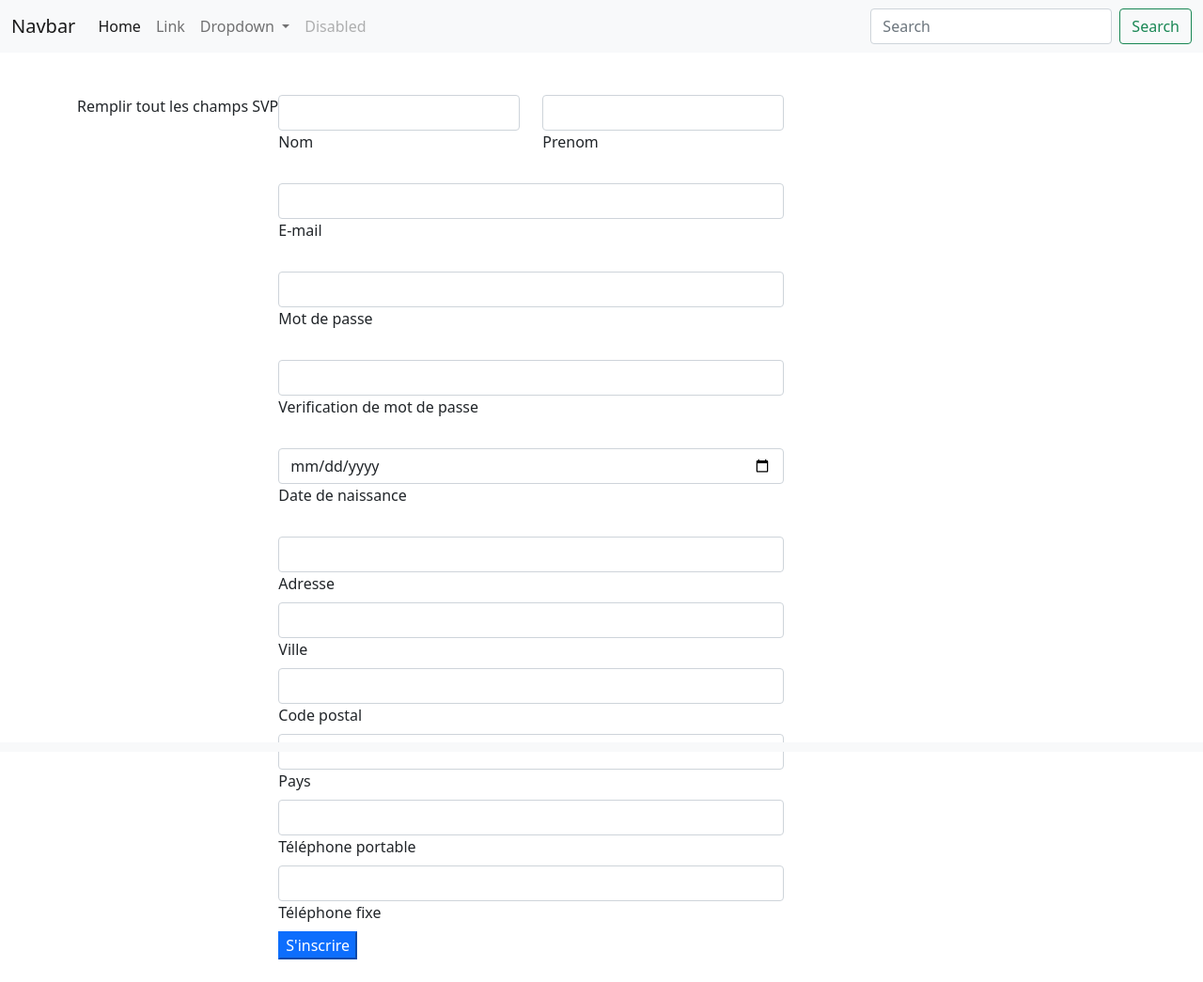
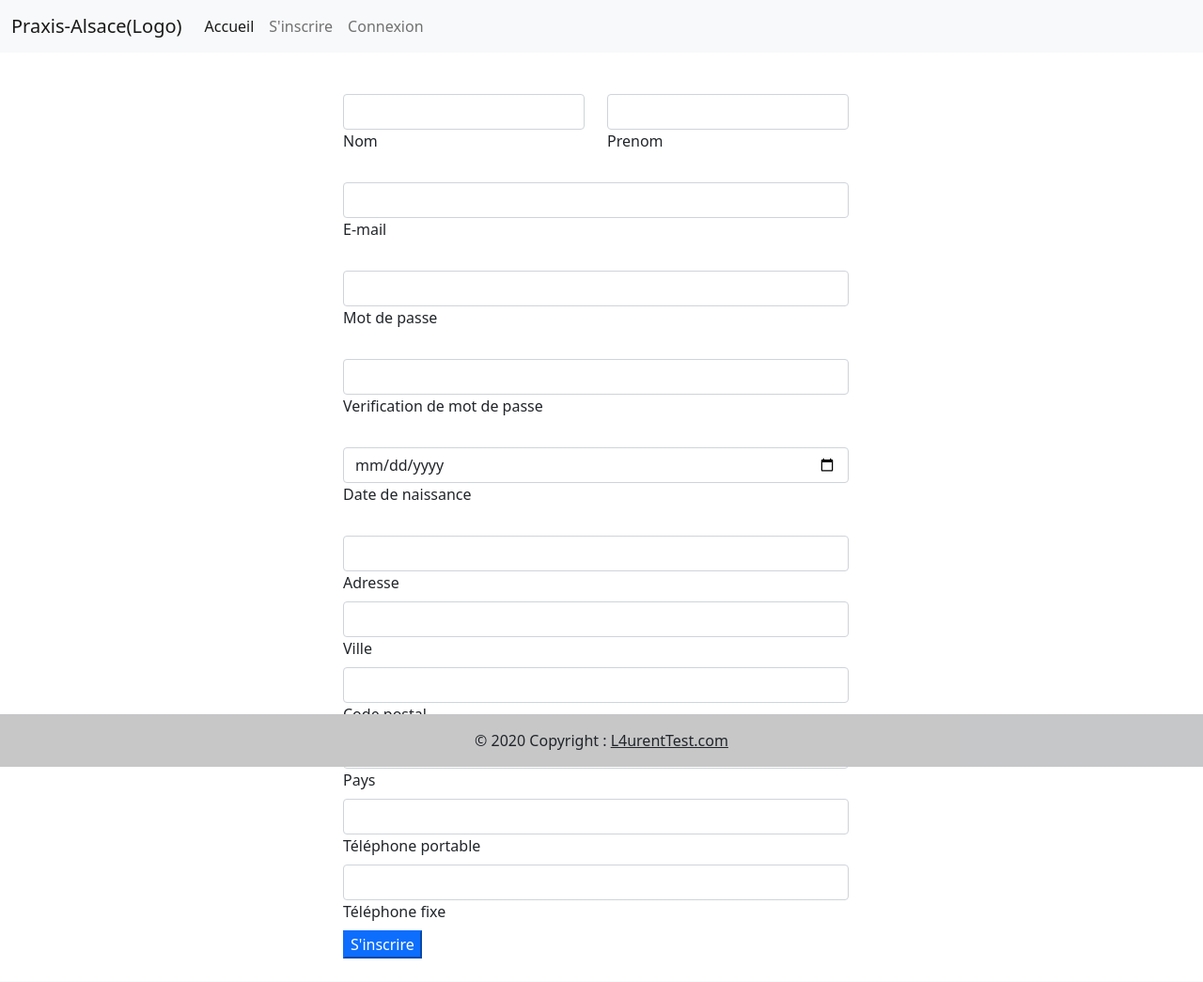
Before and after one commit to laurent-PY/stageUHA, a PHP site: page /StageMaiPHP/membre in a window 1280 px wide. Shown: the whole page at 94% size. After the commit the page ends 1020 px from the top, so only its background shows below. Run offline with PHP 8.4, Linux system fonts and the light colour scheme; data that the repository does not hold is empty; some libraries are stand-ins or nearby versions.

Commit message:
ajout ensemble connexion, et modification view accueil card en flexwrap

```diff
--- a/assets/css/style.css
+++ b/assets/css/style.css
@@ -1,67 +1,37 @@
-.container{
-  margin-top: 45px;
-  display: flex;
-
-}
-.footer-basic {
-  padding:5px 0;
-  background-color:#f8f9fa;
-  color:#4b4c4d;
-  width: 100%;
-  position: fixed;
-  bottom: 0;
+body{
+  padding: 0;
+  margin: 0;
 }
 
-.footer-basic ul {
-  padding:0;
-  list-style:none;
-  text-align:center;
-  font-size:18px;
-  line-height:1.6;
-  margin-bottom:0;
+.divNavBar{
+  height: 5vh;
+}
+.cardContainer{
+  padding-bottom: 40px;
+}
+.blockContent{
+  display: flex;
+  flex-wrap: wrap;
 }
 
-.footer-basic li {
-  padding:0 10px;
+.connexion{
+  margin: auto;
 }
 
-.footer-basic ul a {
-  color:inherit;
-  text-decoration:none;
-  opacity:0.8;
+form{
+  margin: auto;
+}
+.mainPos{
+  margin: 100px 0 250px 0;
+  height: 80vh;
 }
 
-.footer-basic ul a:hover {
-  opacity:1;
+.mainFlex{
+  display: flex;
+  padding-left: 0;
+  height: 80vh;
 }
 
-.footer-basic .social {
-  text-align:center;
-  padding-bottom:25px;
+.divFooter{
+  height: 5vh;
 }
-
-.footer-basic .social > a {
-  font-size:24px;
-  width:40px;
-  height:40px;
-  line-height:40px;
-  display:inline-block;
-  text-align:center;
-  border-radius:50%;
-  border:1px solid #ccc;
-  margin:0 8px;
-  color:inherit;
-  opacity:0.75;
-}
-
-.footer-basic .social > a:hover {
-  opacity:0.9;
-}
-
-.footer-basic .copyright {
-  margin-top:15px;
-  text-align:center;
-  font-size:13px;
-  color:#aaa;
-  margin-bottom:0;
-}
--- a/views/template.php
+++ b/views/template.php
@@ -1,81 +1,65 @@
 <!DOCTYPE html>
 <html>
-
 <head>
-    <meta charset="utf8" />
-
-    <meta name="author" content="Your Name">
+    <meta charset="utf8"/>
+    <meta name="author" content="Laurent">
     <meta name="description" content="Example description">
     <meta name="viewport" content="width=device-width, initial-scale=1.0">
-
-    <link href="https://cdn.jsdelivr.net/npm/bootstrap@5.0.0/dist/css/bootstrap.min.css" rel="stylesheet" integrity="sha384-wEmeIV1mKuiNpC+IOBjI7aAzPcEZeedi5yW5f2yOq55WWLwNGmvvx4Um1vskeMj0" crossorigin="anonymous">
-    <link rel="stylesheet" href="https://cdnjs.cloudflare.com/ajax/libs/ionicons/2.0.1/css/ionicons.min.css">
+    <link href="https://cdn.jsdelivr.net/npm/bootstrap@5.0.1/dist/css/bootstrap.min.css" rel="stylesheet" integrity="sha384-+0n0xVW2eSR5OomGNYDnhzAbDsOXxcvSN1TPprVMTNDbiYZCxYbOOl7+AMvyTG2x" crossorigin="anonymous">
+    <script src="https://cdn.jsdelivr.net/npm/bootstrap@5.0.1/dist/js/bootstrap.bundle.min.js" integrity="sha384-gtEjrD/SeCtmISkJkNUaaKMoLD0//ElJ19smozuHV6z3Iehds+3Ulb9Bn9Plx0x4" crossorigin="anonymous"></script>
     <link rel="stylesheet" href="assets/css/style.css">
-    <title><?= $t ?></title>
+    <title><?php if(isset($_POST['t'])){
+            $t = $_POST['t'];}
+        echo $t;
+        ?></title>
 </head>
-
 <body>
-    <header>
+<div class="fixed-top divNavBar">
     <nav class="navbar navbar-expand-lg navbar-light bg-light">
         <div class="container-fluid">
-                <a class="navbar-brand" href="#">Navbar</a>
+            <a class="navbar-brand" href="#">Praxis-Alsace(Logo)</a>
             <button class="navbar-toggler" type="button" data-bs-toggle="collapse" data-bs-target="#navbarSupportedContent" aria-controls="navbarSupportedContent" aria-expanded="false" aria-label="Toggle navigation">
                 <span class="navbar-toggler-icon"></span>
             </button>
             <div class="collapse navbar-collapse" id="navbarSupportedContent">
                 <ul class="navbar-nav me-auto mb-2 mb-lg-0">
                     <li class="nav-item">
-                            <a class="nav-link active" aria-current="page" href="#">Home</a>
+                        <a class="nav-item nav-link active" href="http://localhost/StageMaiPHP/">Accueil</a>
                     </li>
                     <li class="nav-item">
-                            <a class="nav-link" href="#">Link</a>
-                        </li>
-                        <li class="nav-item dropdown">
-                            <a class="nav-link dropdown-toggle" href="#" id="navbarDropdown" role="button" data-bs-toggle="dropdown" aria-expanded="false">
-                                Dropdown
-                            </a>
-                            <ul class="dropdown-menu" aria-labelledby="navbarDropdown">
-                                <li><a class="dropdown-item" href="#">Action</a></li>
-                                <li><a class="dropdown-item" href="#">Another action</a></li>
-                                <li>
-                                    <hr class="dropdown-divider">
-                                </li>
-                                <li><a class="dropdown-item" href="#">Something else here</a></li>
-                            </ul>
+                        <a class="nav-item nav-link" href="http://localhost/StageMaiPHP/membre">S'inscrire</a>
                     </li>
                     <li class="nav-item">
-                            <a class="nav-link disabled" href="#" tabindex="-1" aria-disabled="true">Disabled</a>
+                        <a class="nav-item nav-link" href="http://localhost/StageMaiPHP/login">Connexion</a>
                     </li>
+
+
                 </ul>
-                    <form class="d-flex">
-                        <input class="form-control me-2" type="search" placeholder="Search" aria-label="Search">
-                        <button class="btn btn-outline-success" type="submit">Search</button>
-                    </form>
+
             </div>
         </div>
     </nav>
-    </header>
+</div>
+
+<div class="mainPos">
     <main>
-        <div class="container">
-            <?= $content ?>
-        </container>
+        <div class="container mainFlex">
+            <?php if(isset($_POST['content'])){
+                $content = $_POST['content'];}
+            echo $content;
+            ?>
+        </div>
     </main>
-    <div class="footer-basic">
-        <!-- <footer>
-            <div class="social"><a href="#"><i class="icon ion-social-instagram"></i></a><a href="#"><i class="icon ion-social-snapchat"></i></a><a href="#"><i class="icon ion-social-twitter"></i></a><a href="#"><i class="icon ion-social-facebook"></i></a></div>
-            <ul class="list-inline">
-                <li class="list-inline-item"><a href="#">Home</a></li>
-                <li class="list-inline-item"><a href="#">Services</a></li>
-                <li class="list-inline-item"><a href="#">About</a></li>
-                <li class="list-inline-item"><a href="#">Terms</a></li>
-                <li class="list-inline-item"><a href="#">Privacy Policy</a></li>
-            </ul>
-            <p class="copyright">Company Name © 2018</p>
-        </footer> -->
 </div>
-    <script src="https://cdnjs.cloudflare.com/ajax/libs/jquery/3.2.1/jquery.min.js"></script>
-    <script src="https://cdnjs.cloudflare.com/ajax/libs/twitter-bootstrap/4.1.3/js/bootstrap.bundle.min.js"></script>
-
+<div class="divFooter fixed-bottom">
+    <footer class="bg-light text-center text-lg-start">
+        <div class="text-center p-3" style="background-color: rgba(0, 0, 0, 0.2);">
+            © 2020 Copyright : <a class="text-dark" href="#">L4urentTest.com</a>
+        </div>
+    </footer>
+</div>
+<script src="https://cdn.jsdelivr.net/npm/@popperjs/core@2.9.2/dist/umd/popper.min.js" integrity="sha384-IQsoLXl5PILFhosVNubq5LC7Qb9DXgDA9i+tQ8Zj3iwWAwPtgFTxbJ8NT4GN1R8p" crossorigin="anonymous"></script>
+<script src="https://cdn.jsdelivr.net/npm/bootstrap@5.0.1/dist/js/bootstrap.min.js" integrity="sha384-Atwg2Pkwv9vp0ygtn1JAojH0nYbwNJLPhwyoVbhoPwBhjQPR5VtM2+xf0Uwh9KtT" crossorigin="anonymous"></script>
 </body>
 
 </html>
--- a/views/viewMembre.php
+++ b/views/viewMembre.php
@@ -1,13 +1,9 @@
 <?php $this->_t = 'Register';
 include_once('./models/MembreManager.php');
 
-// TODO terminer le contrôle des champs, essayer de faire passer par le methode dans MembreManager::chekFields()
-if(empty($_POST['nom']))
-{
-    echo'Remplir tout les champs SVP';
-}else
-{
-    if(isset($_POST['register'])){
+// TODO terminer le contrôle des champs, essayer de faire passer par la methode dans MembreManager::chekFields()
+
+if(isset($_POST['register'])){
     $newMembre = new Membre();
     $newMembre->setNom($_POST['nom']);
     $newMembre->setPrenom($_POST['prenom']);
@@ -22,7 +18,6 @@ if(empty($_POST['nom']))
     $newMembre->setTelFixe($_POST['telFixe']);
     MembreManager::insertMembre($newMembre);
 };
-}
 
 
 
@@ -46,7 +41,7 @@ if(empty($_POST['nom']))
 
     <!-- Email input -->
     <div class="form-outline mb-4">
-        <input type="text" id="mail" name="mail" class="form-control" />
+        <input type="email" id="mail" name="mail" class="form-control" />
         <label class="form-label" for="mail">E-mail</label>
     </div>
 
```
Also changed, not shown: controllers/ControllerLogin.php (added, +25 -0 lines), models/LoginManager.php (added, +10 -0 lines), scriptSqlBDD/scriptSQL.sql (deleted, +0 -100 lines), views/viewAccueil.php (+15 -2 lines), views/viewLogin.php (added, +22 -0 lines). Lines whose indentation alone changed are shown as unchanged.
